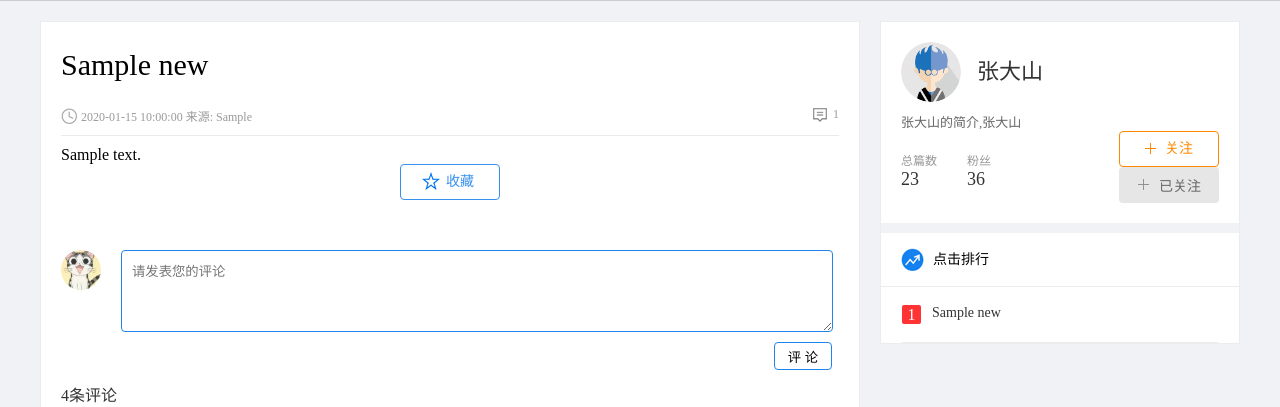
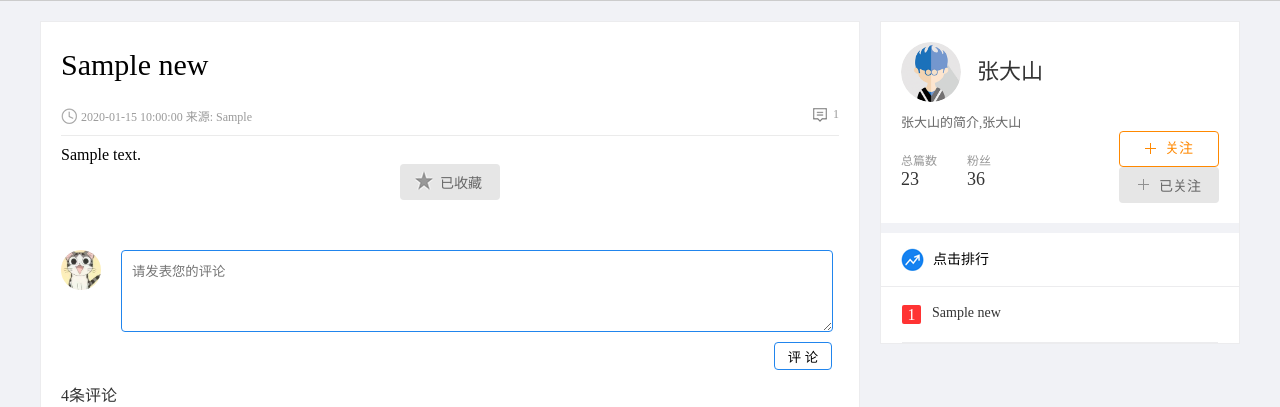
Before and after one commit to yangks0522/information15, a Flask app: page /news/1 in a window 1280 px wide. Shown: the part 59-466 px from the top of the page. Run offline with Flask 2, Linux system fonts and the light colour scheme; the visitor is signed in with stand-in values (Sample User, id 1); tables that the repository leaves empty hold one stand-in row (values such as "Sample post"); parts of the project's set-up code (start-up, migrations or seed data) failed here and were passed over; some libraries are stand-ins or nearby versions.

Commit message:
详情页显示收藏&取消收藏按钮

```diff
--- a/info/modules/news/views.py
+++ b/info/modules/news/views.py
@@ -42,10 +42,16 @@ def news_detail(news_id):
     for new in news_list:
         click_news_list.append(new.to_dict())
 
+    # 查询当前用户,是否有收藏新闻
+    is_collected = False
+    if g.user and news in g.user.collection_news:
+        is_collected = True
+
     # 携带数据渲染页面
     data = {
         "news": news.to_dict(),
         "click_news_list": click_news_list,
         "user_info":g.user.to_dict() if g.user else "",
+        "is_collected":is_collected,
     }
     return render_template("news/detail.html", data=data)
--- a/info/static/news/css/main.css
+++ b/info/static/news/css/main.css
@@ -661,7 +661,7 @@ body{
     color:#666;
     border-radius:4px;
     font-size:14px;
-    margin:0px 5px;
+    /*margin:0px 5px;*/
     background:url(../images/collect_icons.png) 15px -73px no-repeat #e6e6e6;
     position:relative;
     overflow:hidden;
--- a/info/templates/news/detail.html
+++ b/info/templates/news/detail.html
@@ -27,8 +27,8 @@
             {{ data.news.content | safe }}
 
 
-        <a href="javascript:;" class="collection block-center" data-newid="" >收藏</a>
-        <a href="javascript:;" class="collected block-center" data-newid="" style="display: none"><span class="out">已收藏</span><span class="over">取消收藏</span></a>
+        <a href="javascript:;" class="collection block-center" data-newid="" style="display: {% if data.is_collected %}none{% else %}block{% endif %};">收藏</a>
+        <a href="javascript:;" class="collected block-center" data-newid="" style="display: {% if data.is_collected %}block{% else %}none{% endif %}"><span class="out">已收藏</span><span class="over">取消收藏</span></a>
 
         {% if data.user_info %}
             <form action="" class="comment_form">
```
